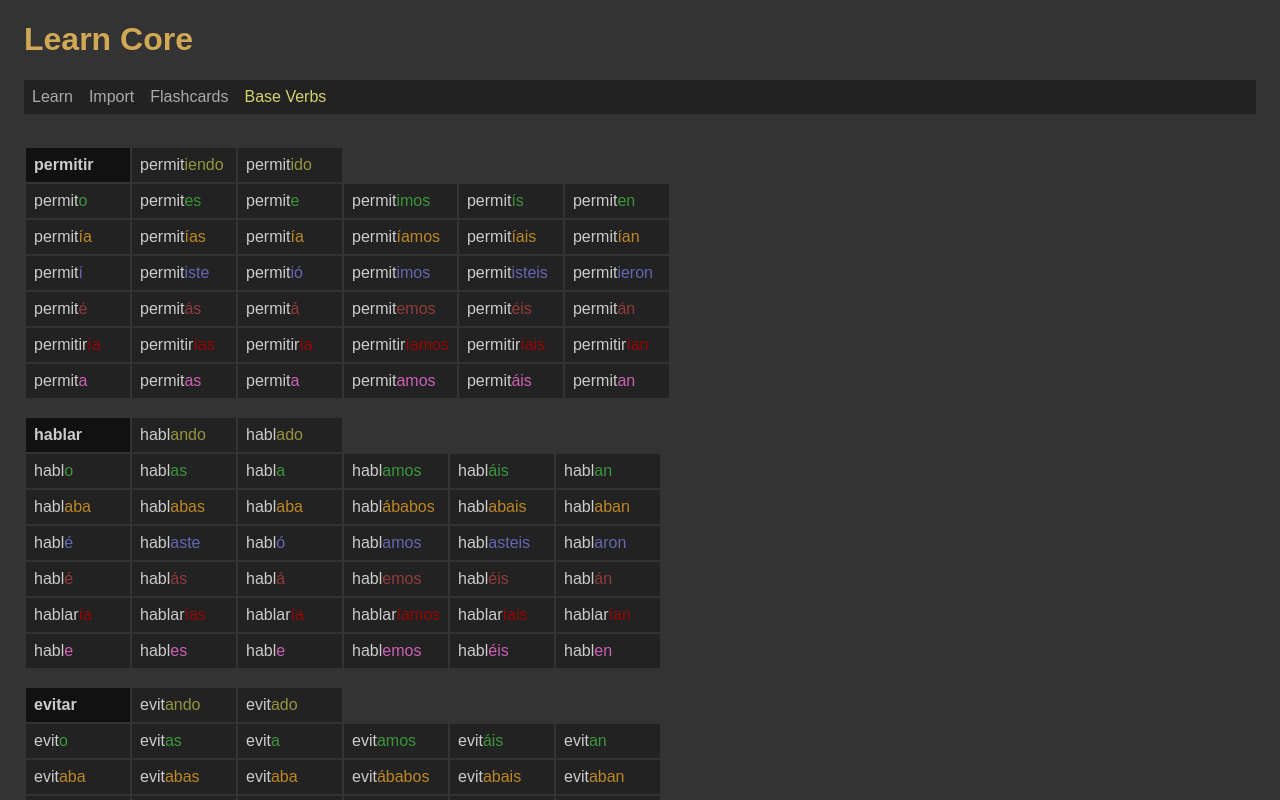
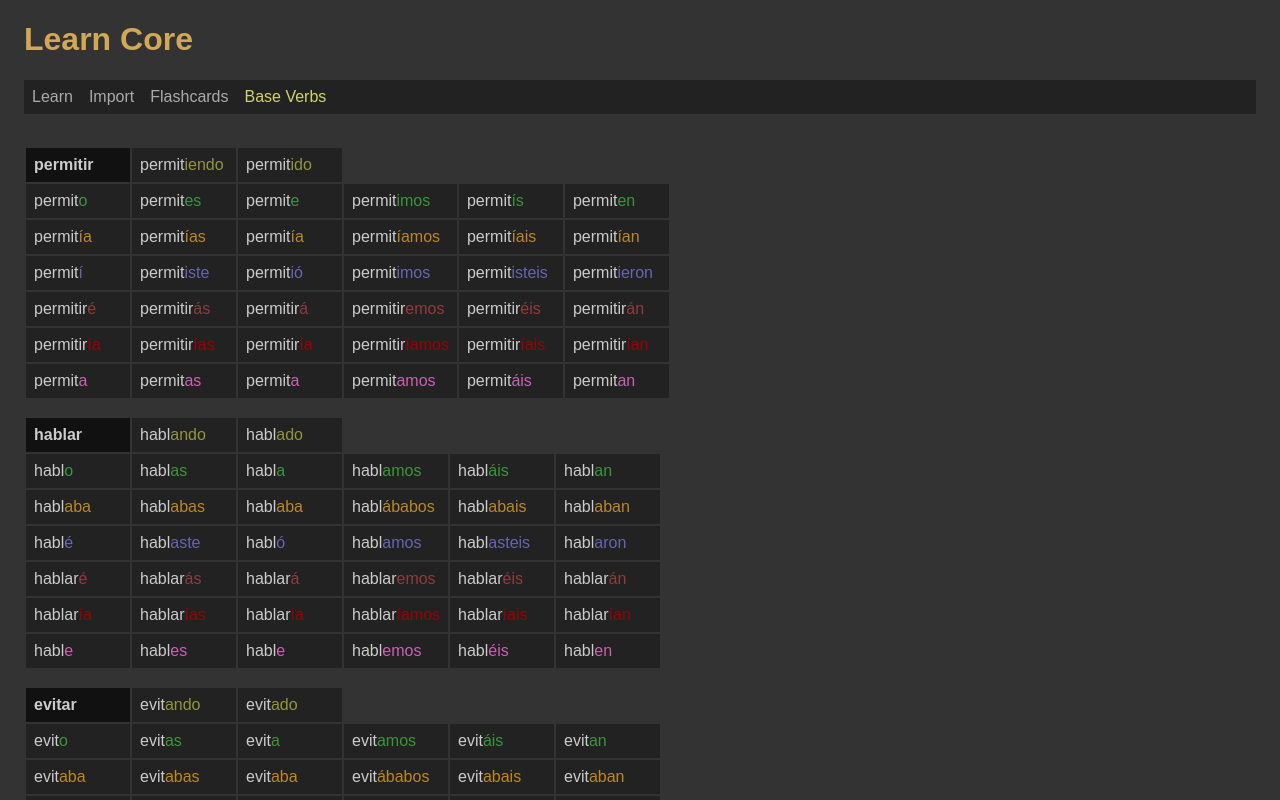
Before and after one commit to edwardtanguay/learncore, a React (Vite) app: page /baseverbs in a window 1280 px wide. Shown: the top 800 px of the page. Built offline with nearby package versions, Linux system fonts and the light colour scheme; data requests are answered from the project's data file.

Commit message:
fixed verb

```diff
--- a/src/App.scss
+++ b/src/App.scss
@@ -106,8 +106,13 @@ body {
 			}
 
 			tr.cond {
-				span {
-					color: rgb(150, 4, 4);
+				a {
+					text-decoration: none;
+					color: #ccc;
+
+					span {
+						color: rgb(150, 4, 4);
+					}
 				}
 			}
 
--- a/src/pages/PageBaseVerbs.tsx
+++ b/src/pages/PageBaseVerbs.tsx
@@ -4,8 +4,8 @@ import { conjugatedVerbs } from '../parser';
 // also link: https://es.bab.la/diccionario/espanol-ingles/permitimos
 
 export const PageBaseVerbs = () => {
-	const getTatoebaLink = (cv: IConjugatedVerb, ending: string) => {
-		return `https://tatoeba.org/de/sentences/search?from=spa&query=%3D${cv.base}${ending}&to=eng`;
+	const getTatoebaLink = (conjugatedBase: string, ending: string) => {
+		return `https://tatoeba.org/de/sentences/search?from=spa&query=%3D${conjugatedBase}${ending}&to=eng`;
 	};
 	return (
 		<div className="page pageBaseVerbs">
@@ -25,7 +25,7 @@ export const PageBaseVerbs = () => {
 								<td>
 									<a
 										target="_blank"
-										href={getTatoebaLink(cv, cv.ce.part[0])}
+										href={getTatoebaLink(cv.base, cv.ce.part[0])}
 									>
 										{cv.base}
 										<span>{cv.ce.part[0]}</span>
@@ -34,7 +34,7 @@ export const PageBaseVerbs = () => {
 								<td>
 									<a
 										target="_blank"
-										href={getTatoebaLink(cv, cv.ce.part[1])}
+										href={getTatoebaLink(cv.base, cv.ce.part[1])}
 									>
 										{cv.base}
 										<span>{cv.ce.part[1]}</span>
@@ -49,7 +49,7 @@ export const PageBaseVerbs = () => {
 											<a
 												target="_blank"
 												href={getTatoebaLink(
-													cv,
+													cv.base,
 													cv.ce.pres[i]
 												)}
 											>
@@ -68,7 +68,7 @@ export const PageBaseVerbs = () => {
 											<a
 												target="_blank"
 												href={getTatoebaLink(
-													cv,
+													cv.base,
 													cv.ce.impe[i]
 												)}
 											>
@@ -87,7 +87,7 @@ export const PageBaseVerbs = () => {
 											<a
 												target="_blank"
 												href={getTatoebaLink(
-													cv,
+													cv.base,
 													cv.ce.pret[i]
 												)}
 											>
@@ -106,11 +106,11 @@ export const PageBaseVerbs = () => {
 											<a
 												target="_blank"
 												href={getTatoebaLink(
-													cv,
+													cv.verb.verbName,
 													cv.ce.futu[i]
 												)}
 											>
-												{cv.base}
+												{cv.verb.verbName}
 												<span>{cv.ce.futu[i]}</span>
 											</a>
 										</td>
@@ -122,8 +122,16 @@ export const PageBaseVerbs = () => {
 								{[...Array(6)].map((x, i) => {
 									return (
 										<td key={i}>
-											{cv.verb.verbName}
-											<span>{cv.ce.cond[i]}</span>
+											<a
+												target="_blank"
+												href={getTatoebaLink(
+													cv.verb.verbName,
+													cv.ce.cond[i]
+												)}
+											>
+												{cv.verb.verbName}
+												<span>{cv.ce.cond[i]}</span>
+											</a>
 										</td>
 									);
 								})}
```
